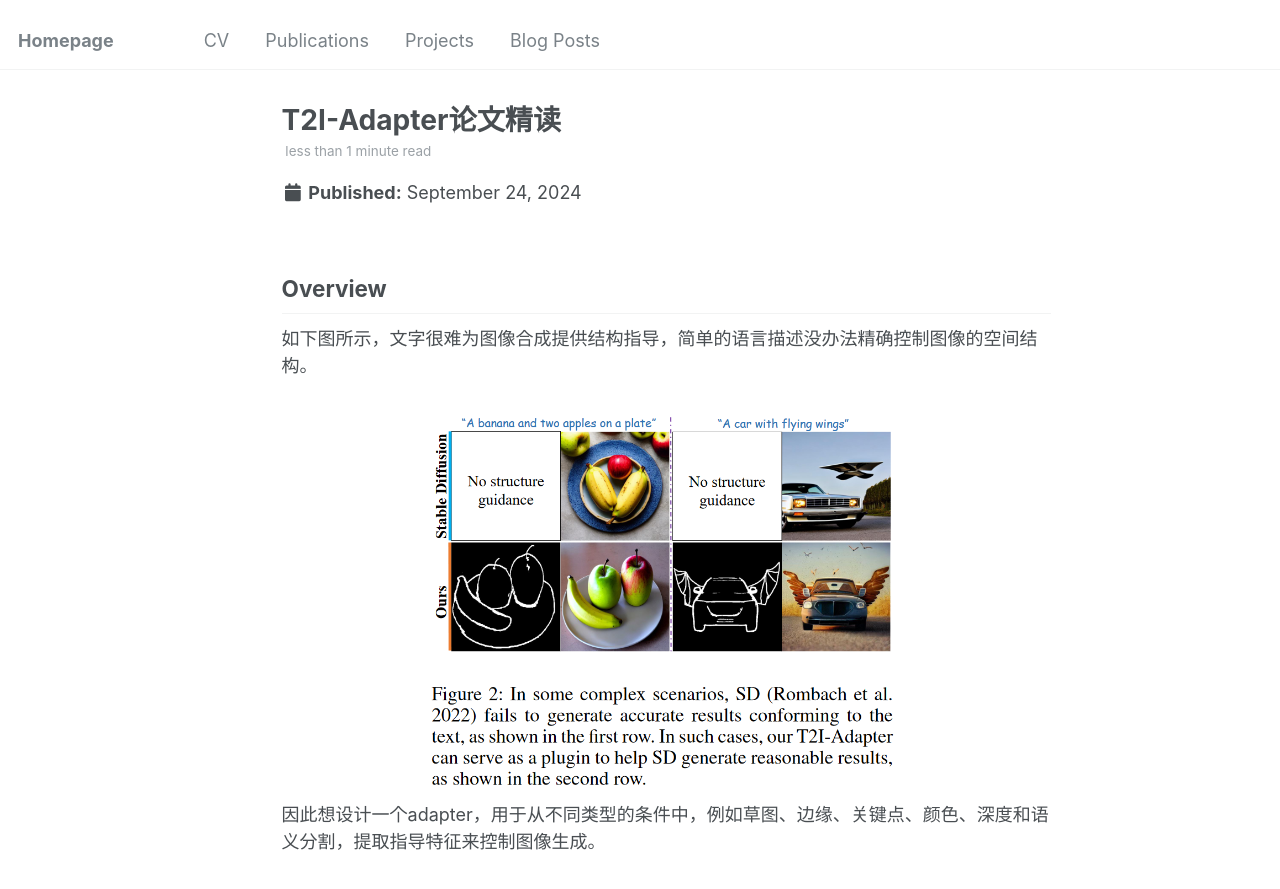
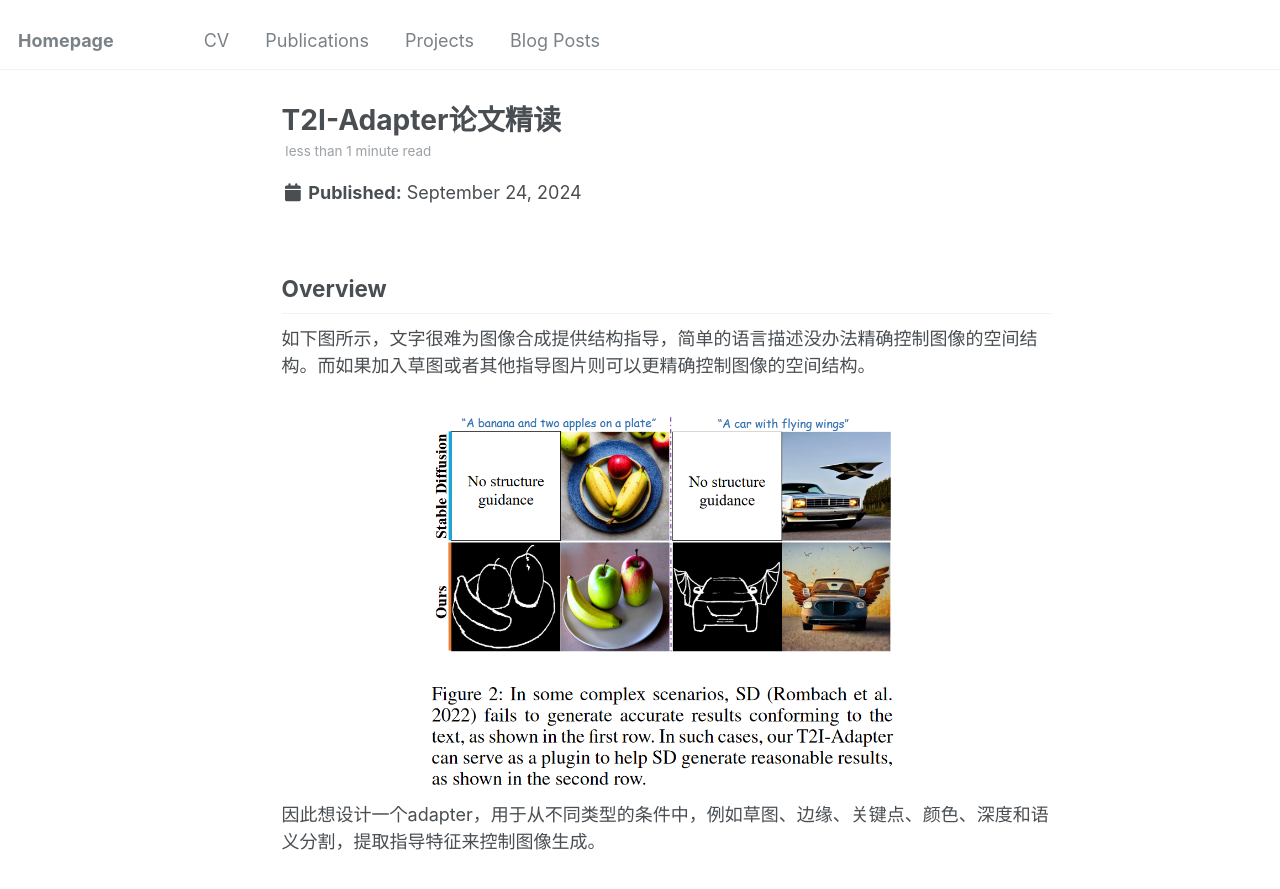
Before and after one commit to Ideny42/Ideny42.github.io, a Jekyll site: the page built from _posts/2024-09-24-blog-post-25.md, in a window 1280 px wide and 900 px high. Shown: the top 889 px of the window. Built offline with Jekyll 4.4.1, drawn with Linux system fonts in a browser that asks for light colours.

Commit message:
upd blog25

```diff
--- a/_posts/2024-09-24-blog-post-25.md
+++ b/_posts/2024-09-24-blog-post-25.md
@@ -10,7 +10,7 @@ excerpt: T2I-Adapter论文精读
 ---
 
 ## Overview
-如下图所示，文字很难为图像合成提供结构指导，简单的语言描述没办法精确控制图像的空间结构。
+如下图所示，文字很难为图像合成提供结构指导，简单的语言描述没办法精确控制图像的空间结构。而如果加入草图或者其他指导图片则可以更精确控制图像的空间结构。
 
 <div style="text-align: center;">
   <img src='/images/25/25-1.png' width='500' height='auto'>
```
